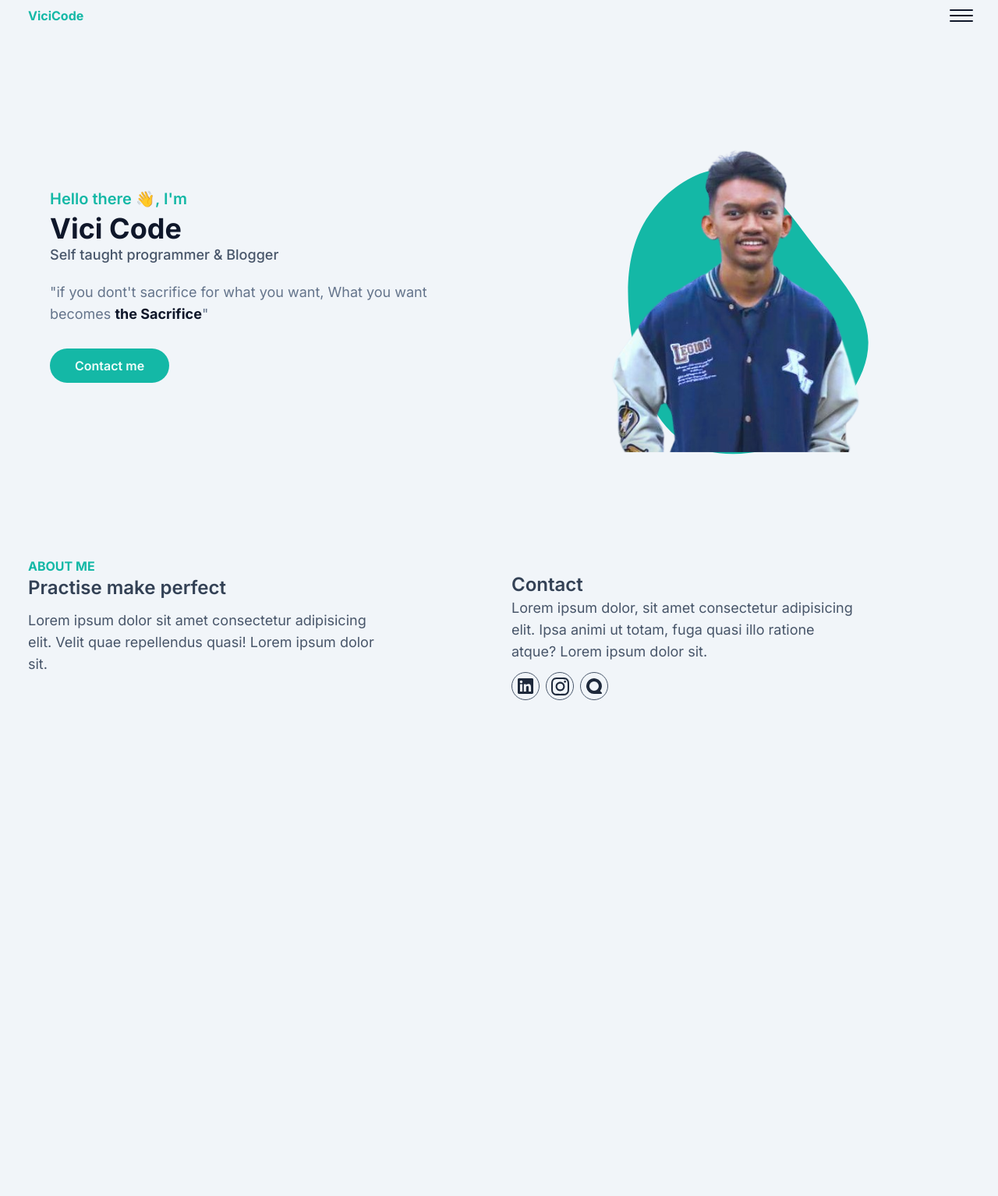
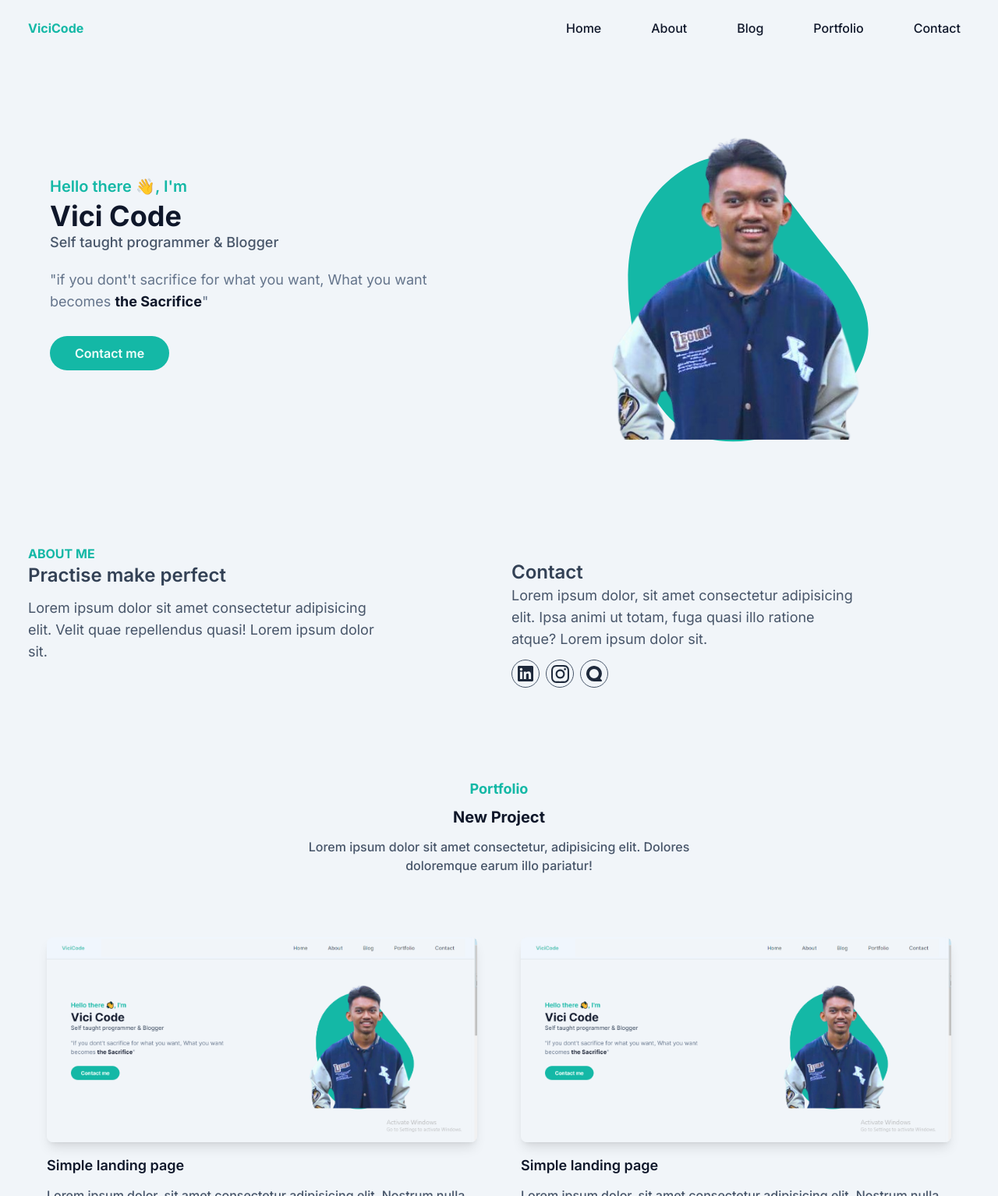
Before and after one commit to firmansyah-13/My-Website, a website: page index.html in a window 1280 px wide. Shown: the top 1534 px of the page at 78% size. Before the commit the page ends 1034 px from the top, so only its background shows below. Drawn offline with Linux system fonts and the light colour scheme.

Commit message:
Portfolio section

```diff
--- a/index.html
+++ b/index.html
@@ -9,7 +9,7 @@
     <link href="https://fonts.googleapis.com/css2?family=Inter:wght@300;400;500;600;700&family=Leckerli+One&display=swap" rel="stylesheet">
     <title>My Website</title>
 </head>
-<body class="bg-slate-100">
+<body class="bg-slate-100 " >
     <!-- Header Start -->
     <header class="bg-transparent absolute top-0 left-0 w-full flex items-center z-10 ">
         <div class="container">
@@ -18,18 +18,36 @@
                     <a href="home" class="py-6 font-bold text-Primary ">ViciCode</a>
                 </div>
                 <div class="flex items-center px-4">
-                    <button type="button" id="hamburger" name="hamburger" class="absolute block right-4">
+                    <button type="button" id="hamburger" name="hamburger" class="absolute block right-4 lg:hidden">
                         <span class="hamburger-line  transition-transform duration-500"></span>
                         <span class="hamburger-line transition-all duration-700"></span>
                         <span class="hamburger-line transition-transform duration-500"></span>
                     </button>
                 </div>
+                <!-- Nav-menu -->
+                <nav id="nav-menu" class="hidden absolute py-2 w-full top-full bg-teal-50 rounded-lg shadow-lg lg:static lg:flex lg:justify-end lg:rounded-none lg:shadow-none lg:bg-slate-100">
+                    <ul class="block">
+                        <li class="group"><a href="#home" class="text-base text-dark py-2 px-8 flex font-medium group-hover:text-Primary transition-all duration-500 ease-in-out">Home </a></li>
+                    </ul>
+                    <ul class="block">
+                        <li class="group"><a href="#about" class="text-base text-dark py-2 px-8 flex font-medium group-hover:text-Primary transition-all duration-500 ease-in-out">About</a></li>
+                    </ul>
+                    <ul class="block">
+                        <li class="group"><a href="#blog" class="text-base text-dark py-2 px-8 flex font-medium group-hover:text-Primary transition-all duration-500 ease-in-out">Blog</a></li>
+                    </ul>
+                    <ul class="block">
+                        <li class="group"><a href="#portfolio" class="text-base text-dark py-2 px-8 flex font-medium group-hover:text-Primary transition-all duration-500 ease-in-out">Portfolio</a></li>
+                    </ul>
+                    <ul class="block">
+                        <li class="group"><a href="#contact" class="text-base text-dark py-2 px-8 flex font-medium group-hover:text-Primary transition-all duration-500 ease-in-out">Contact</a></li>
+                    </ul>
+                </nav>
             </div>
         </div>
     </header>
     <!-- Header End -->
     <!-- Hero Section start -->
-    <section id="home" class="pt-36 ">
+    <section id="home" class="pt-32 ">
         <div class="container">
             <div class="flex flex-wrap">
                 <div class="w-full self-center px-5 lg:w-1/2 lg:px-12 mb-6">
@@ -37,7 +55,7 @@
                     <h2 class="text-lg mb-5 font-medium  text-slate-600">Self taught programmer & Blogger</h2>
                     <p class="text-slate-500 leading-relaxed mb-10 lg:text-lg ">"if you dont't sacrifice for what you want, What you want becomes <span class="text-dark font-bold">the Sacrifice</span>"</p>
 
-                    <a href="#" class="text-base font-semibold py-3 px-8 bg-Primary rounded-full text-teal-50 hover:opacity-80 hover:shadow-lg transition duration-300 ease-in-out ">Contact me</a>
+                    <a href="#contact" class="text-base font-semibold py-3 px-8 bg-Primary rounded-full text-teal-50 hover:opacity-80 hover:shadow-lg transition duration-300 ease-in-out ">Contact me</a>
                 </div>
                 <!-- image start -->
                 <div class="w-full self-end px-4 lg:w-1/2">
@@ -56,7 +74,7 @@
     </section>
     <!-- Hero Section End -->
     <!-- About Section Start -->
-    <section id="about" class="pt-28 pb-32">
+    <section id="about" class="pt-28">
         <div class="container">
             <div class="flex flex-wrap">
                 <div class="w-full px-5 mb-9 lg:w-1/2">
@@ -65,7 +83,7 @@
                     <p class="text-slate-600 max-w-md lg:text-lg " >Lorem ipsum dolor sit amet consectetur adipisicing elit. Velit quae repellendus quasi! Lorem ipsum dolor sit.</p>
                 </div>
 
-                <div class="w-full px-4 mb-2 lg:w-1/2 pt-5">
+                <div id="contact" class="w-full px-4 mb-1 lg:w-1/2 pt-5">
                     <h3 class="font-semibold text-slate-700 lg:text-2xl">Contact</h3>
                     <p class="text-slate-600 max-w-md mb-3 lg:text-lg">Lorem ipsum dolor, sit amet consectetur adipisicing elit. Ipsa animi ut totam, fuga quasi illo ratione atque? Lorem ipsum dolor sit.</p>
                     <div class="flex items-center ">
@@ -88,6 +106,57 @@
         </div>
     </section>
     <!-- About Sectiom End -->
+    <!-- Portfolio Section start-->
+    <section id="portfolio" class="pt-28 pb-16">
+        <div class="container">
+            <div class="w-full px-4">
+                <div class="max-w-xl mx-auto text-center mb-16">
+                    <h2 class="mb-2 text-Primary font-bold text-lg">Portfolio</h2>
+                    <h4 class="mx-auto text-dark font-bold mb-3 text-xl">New Project</h4>
+                    <p class="text-slate-600 font-medium ">Lorem ipsum dolor sit amet consectetur, adipisicing elit. Dolores doloremque earum illo pariatur!</p>
+                </div>
+            </div>
+            <div class="w-full px-4 flex flex-wrap justify-center">
+                <div class="mb-4 p-3 md:w-1/2 md:px-7 md:py-4">
+                    <div class="rounded-lg shadow-lg overflow-hidden">
+                        <img src="/dist/img/2023-12-11-08-41-44.png" width="w-full">
+                    </div>
+                    <h4 class="font-semibold text-lg text-dark mt-4 mb-3 ">Simple landing page</h4>
+                    <p class="text-base text-slate-600 font-medium">Lorem ipsum dolor, sit amet consectetur adipisicing elit. Nostrum nulla possimus officia!</p>
+                </div>
+                <div class="mb-4 p-3 md:w-1/2 md:px-7 md:py-4">
+                    <div class="rounded-lg shadow-lg overflow-hidden">
+                        <img src="/dist/img/2023-12-11-08-41-44.png" width="w-full">
+                    </div>
+                    <h4 class="font-semibold text-lg text-dark mt-4 mb-3 ">Simple landing page</h4>
+                    <p class="text-base text-slate-600 font-medium">Lorem ipsum dolor, sit amet consectetur adipisicing elit. Nostrum nulla possimus officia!</p>
+                </div>
+                <div class="mb-4 p-3 md:w-1/2 md:px-7 md:py-4">
+                    <div class="rounded-lg shadow-lg overflow-hidden">
+                        <img src="/dist/img/2023-12-11-08-41-44.png" width="w-full">
+                    </div>
+                    <h4 class="font-semibold text-lg text-dark mt-4 mb-3 ">Simple landing page</h4>
+                    <p class="text-base text-slate-600 font-medium">Lorem ipsum dolor, sit amet consectetur adipisicing elit. Nostrum nulla possimus officia!</p>
+                </div>
+                <div class="mb-4 p-3 md:w-1/2 md:px-7 md:py-4">
+                    <div class="rounded-lg shadow-lg overflow-hidden">
+                        <img src="/dist/img/2023-12-11-08-41-44.png" width="w-full">
+                    </div>
+                    <h4 class="font-semibold text-lg text-dark mt-4 mb-3 ">Simple landing page</h4>
+                    <p class="text-base text-slate-600 font-medium">Lorem ipsum dolor, sit amet consectetur adipisicing elit. Nostrum nulla possimus officia!</p>
+                </div>
+                <div class="mb-4 p-3 md:w-1/2 md:px-7 md:py-4">
+                    <div class="rounded-lg shadow-lg overflow-hidden">
+                        <img src="/dist/img/2023-12-11-08-41-44.png" width="w-full">
+                    </div>
+                    <h4 class="font-semibold text-lg text-dark mt-4 mb-3 ">Simple landing page</h4>
+                    <p class="text-base text-slate-600 font-medium">Lorem ipsum dolor, sit amet consectetur adipisicing elit. Nostrum nulla possimus officia!</p>
+                </div>
+            </div>
+        </div>
+    </section>
+
+    <!-- Portfolio Section end -->
 
     <!-- Script JS -->
     <script src="dist/js/script.js"></script>
--- a/src/input.css
+++ b/src/input.css
@@ -28,3 +28,10 @@ body {
 .hamburger-active > span:nth-child(2){
     @apply opacity-0 translate-x-2 w-3
 }
+
+.navbar-fixed {
+    @apply fixed z-[999] bg-blue-50 opacity-70 backdrop-blur-md;
+
+    box-shadow: inset  0 -1px 0 0 rgba(0,0,0,0.2);
+
+}
```
Also changed, not shown: dist/img/2023-12-11-08-41-44.png (added), dist/js/script.js, dist/output.css.
